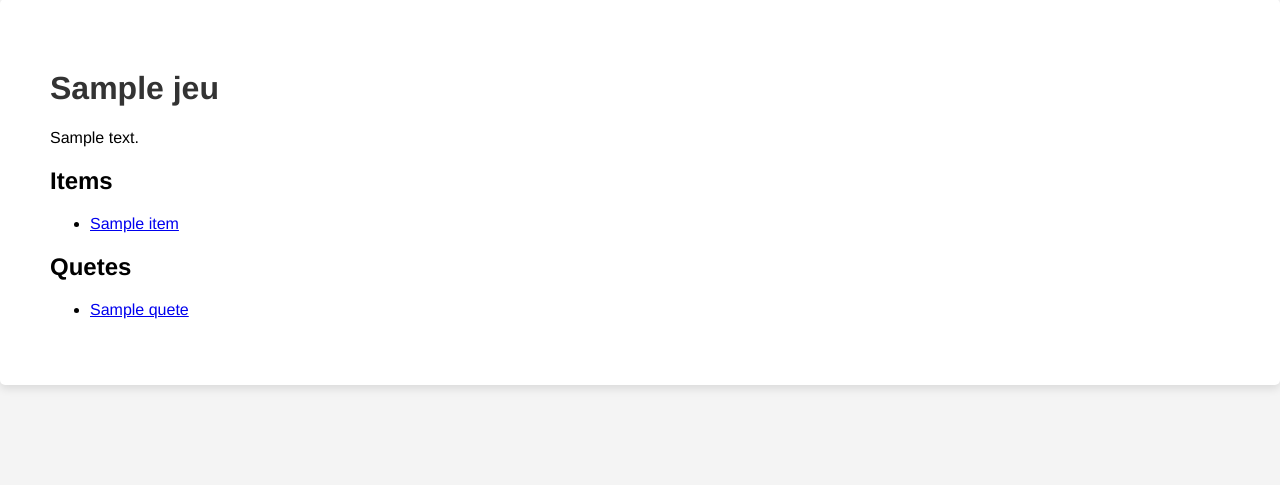
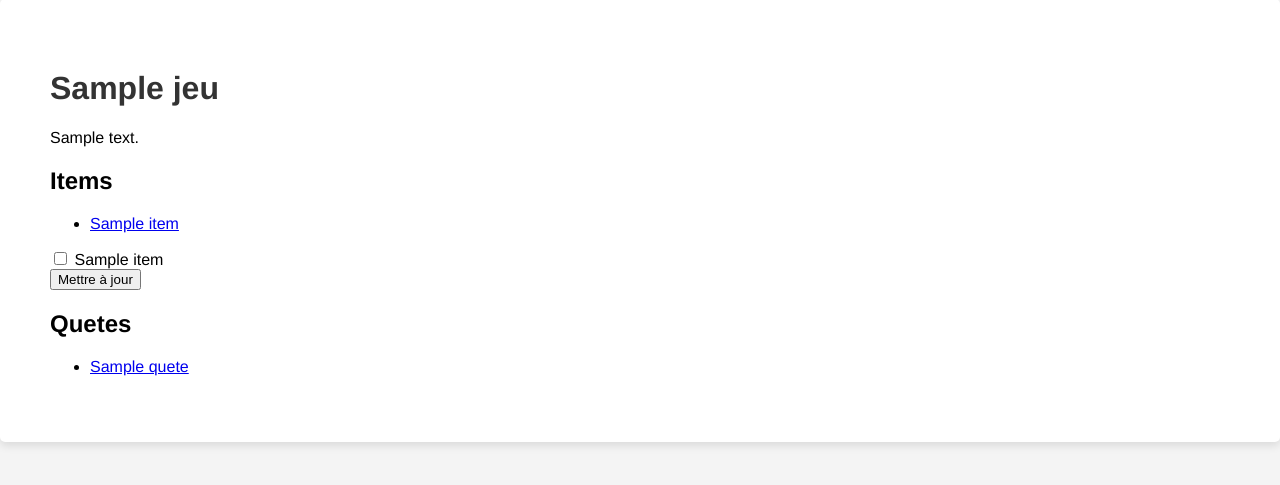
Before and after one commit to ThomasAlvarezRodriguez/FullStackE5, a Django app: page /jeux/1/ in a window 1280 px wide. Shown: the part 161-646 px from the top of the page. Run offline with Django 4.2, Linux system fonts and the light colour scheme; tables that the repository leaves empty hold one stand-in row (values such as "Sample post").

Commit message:
check test

```diff
--- a/App_Checklist/models.py
+++ b/App_Checklist/models.py
@@ -40,3 +40,21 @@ class ProfilUtilisateur(models.Model):
 
     def __str__(self):
         return self.user.username
+
+from django.conf import settings
+
+class ProgressionItem(models.Model):
+    utilisateur = models.ForeignKey(settings.AUTH_USER_MODEL, on_delete=models.CASCADE)
+    item = models.ForeignKey(Item, on_delete=models.CASCADE)
+    obtenu = models.BooleanField(default=False)
+
+    class Meta:
+        unique_together = ('utilisateur', 'item')
+
+class ProgressionQuete(models.Model):
+    utilisateur = models.ForeignKey(settings.AUTH_USER_MODEL, on_delete=models.CASCADE)
+    quete = models.ForeignKey(Quete, on_delete=models.CASCADE)
+    accomplie = models.BooleanField(default=False)
+
+    class Meta:
+        unique_together = ('utilisateur', 'quete')
--- a/App_Checklist/templates/game.html
+++ b/App_Checklist/templates/game.html
@@ -17,7 +17,16 @@
                 <li><a href="{% url 'item_detail' item_id=item.id %}">{{ item.nom }}</a></li>
             {% endfor %}
         </ul>
-
+        <!--test-->
+        <form method="post" action="{% url 'update_progression' %}">
+            {% csrf_token %}
+            {% for item in items %}
+                <input type="checkbox" name="item_{{ item.id }}" id="item_{{ item.id }}" {% if item.obtenu %}checked{% endif %}>
+                <label for="item_{{ item.id }}">{{ item.nom }}</label><br>
+            {% endfor %}
+            <input type="submit" value="Mettre à jour">
+        </form>
+        <!--test-->
         <h2>Quetes</h2>
         <ul>
             {% for quete in quetes %}
--- a/App_Checklist/views.py
+++ b/App_Checklist/views.py
@@ -81,3 +81,22 @@ def toggle_favoris(request, jeu_id):
         profil_utilisateur.jeux_favoris.add(jeu)
 
     return redirect('jeux_list')  # Redirigez l'utilisateur vers la liste des jeux
+
+from django.shortcuts import redirect
+from django.contrib.auth.decorators import login_required
+from .models import Item, ProgressionItem
+
+@login_required
+def update_progression(request):
+    if request.method == 'POST':
+        for key in request.POST:
+            if key.startswith('item_'):
+                item_id = key.split('_')[1]
+                item = Item.objects.get(id=item_id)
+                obtenu = request.POST[key] == 'on'
+                ProgressionItem.objects.update_or_create(
+                    utilisateur=request.user, item=item,
+                    defaults={'obtenu': obtenu}
+                )
+        # Vous pouvez ajouter une gestion similaire pour les quêtes ici.
+    return redirect('some_view_name')
```
